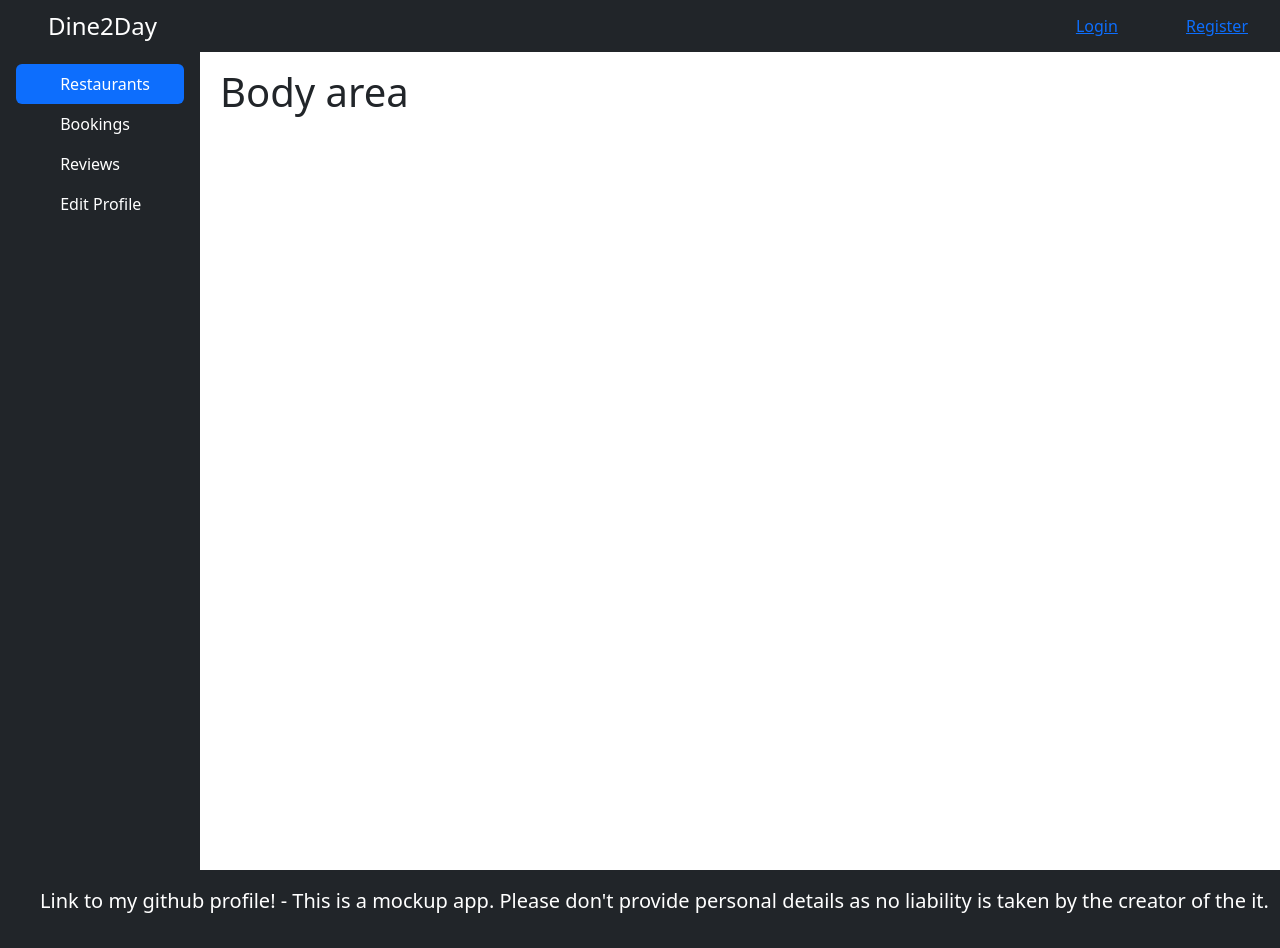
After one commit to alexonati/booking, a Django app: template booking_website/templates/user_dashboard.html in a window 1280 px wide. The commit adds this page. Run offline with Django 4.2, Linux system fonts and the light colour scheme; the template is opened without the code that fills it, so the values that code supplies are empty; some libraries are stand-ins or nearby versions.

Commit message:
redone the db & migrations & updated the user_dashboard.html

```diff
--- a/booking_website/forms.py
+++ b/booking_website/forms.py
@@ -13,12 +13,12 @@ class RegisterForm(forms.ModelForm):
         model = AuthUser
         fields = ['first_name', 'last_name', 'username', 'email', 'is_staff']
         help_texts = {
-            'is_staff': 'Only check this if you are a restaurant owner.',
+            'is_staff': 'Only check this if you are a restaurant business owner.',
         }
 
     def __init__(self, *args, **kwargs):
         super(RegisterForm, self).__init__(*args, **kwargs)
-        self.fields['is_staff'].label = "Restaurant Account"
+        self.fields['is_staff'].label = "Restaurant Business Account"
         self.helper = FormHelper(self)
         self.helper.form_action = reverse_lazy('register')
         self.helper.form_method = 'POST'
--- a/booking_website/templates/base.html
+++ b/booking_website/templates/base.html
@@ -5,15 +5,23 @@
     <title>{% block page_title %}{% endblock %}</title>
     <link crossorigin="anonymous" href="https://cdn.jsdelivr.net/npm/bootstrap@5.2.0-beta1/dist/css/bootstrap.min.css"
           integrity="sha384-0evHe/X+R7YkIZDRvuzKMRqM+OrBnVFBL6DOitfPri4tjfHxaWutUpFmBp4vmVor" rel="stylesheet">
+    <link href="..\..\static\css\style.css" rel="stylesheet">
 </head>
 <body>
-<header>
-    <div class="row">
-        {% include 'navigation.html' %}
-    </div>
+<header class="w-auto">
+         {% include 'navigation.html' %}
 </header>
 <main>
     {% block content %}{% endblock %}
 </main>
 </body>
+<footer>
+<div class="navbar fixed-bottom navbar-dark bg-dark">
+      <span class="navbar-text">
+      <a class="navbar-brand" href="https://github.com/alexonati?tab=repositories" target="_blank" style="margin-left: 2em;"> Link to
+            my github profile!&nbsp-&nbspThis is a mockup app. Please don't provide personal details as no liability is
+            taken by the creator of the it.</a></p>
+      </span>
+</div>
+</footer>
 </html>
--- a/booking_website/templates/navigation.html
+++ b/booking_website/templates/navigation.html
@@ -1,14 +1,21 @@
-<nav class="navbar navbar-dark bg-dark">
-            <a href="/" style="margin-left: 2em"> Homepage</a>
+<div class="fixed-top vw-100">
+    <nav class="navbar navbar-dark bg-dark flex-row-reverse vw-100">
         <div>
             {% if user.is_authenticated %}
             {% if user.is_staff %}
             <a href="{% url 'admin:index' %}">Admin</a>
             {% endif %}
-            <a href="{% url 'logout' %}">Logout</a>
+            <a href="{% url 'logout' %}" style="margin-right: 2em">Logout</a>
             {% else %}
-            <a href="{% url 'login' %}" style="margin-right: 2em">Login</a>
-            <a href="{% url 'register' %}" style="margin-right: 2em">Register</a>
+            <a href="{% url 'login' %}" style="margin-left: 2em; margin-right: 2em">Login</a>
+            <a href="{% url 'register' %}" style="margin-left: 2em; margin-right: 2em">Register</a>
             {% endif %}
         </div>
+               <a class="d-flex align-items-center mb-3 mb-md-0 me-md-auto text-white text-decoration-none" href="/">
+                    <svg class="bi pe-none me-2" height="32" width="40">
+                        <use xlink:href="#bootstrap"/>
+                    </svg>
+                    <span class="fs-4">Dine2Day</span>
+                </a>
 </nav>
+</div>
--- /dev/null
+++ b/booking_website/templates/user_dashboard.html
@@ -0,0 +1,52 @@
+{% extends 'base.html' %}
+{% load crispy_forms_tags %}
+
+{% block title %}Profile{% endblock %}
+
+{% block content %}
+
+<div class="container-fluid vh-100 ">
+        <div class="row" >
+            <div class="col-4 vh-100 position-static d-flex flex-column flex-shrink-0 p-3 text-white bg-dark"
+                 style="width: 200px; position: sticky">
+                <ul class="nav nav-pills flex-column mb-auto">
+                    <li class="nav-item">
+                        <a aria-current="page" class="nav-link active" href="#">
+                            <svg class="bi pe-none me-2" height="16" width="16">
+                                <use xlink:href="#home"/>
+                            </svg>
+                            Restaurants
+                        </a>
+                    </li>
+                    <li>
+                        <a class="nav-link text-white" href="#">
+                            <svg class="bi pe-none me-2" height="16" width="16">
+                                <use xlink:href="#speedometer2"/>
+                            </svg>
+                            Bookings
+                        </a>
+                    </li>
+                    <li>
+                        <a class="nav-link text-white" href="#">
+                            <svg class="bi pe-none me-2" height="16" width="16">
+                                <use xlink:href="#table"/>
+                            </svg>
+                            Reviews
+                        </a>
+                    </li>
+                    <li>
+                        <a class="nav-link text-white" href="#">
+                            <svg class="bi pe-none me-2" height="16" width="16">
+                                <use xlink:href="#grid"/>
+                            </svg>
+                            Edit Profile
+                        </a>
+                    </li>
+                </ul>
+            </div>
+            <div class="col-8 vh-100 scroll" style="overflow-y: auto; height: 700px; margin: 20px;">
+                <h1>Body area</h1>
+            </div>
+        </div>
+    </div>
+    {% endblock %}
--- a/booking_website/views.py
+++ b/booking_website/views.py
@@ -17,6 +17,8 @@ def login_view(request):
 
         if user is not None:
             login(request, user)
+            if user.is_staff:
+                return redirect(reverse('admin:index'))
             return redirect(reverse('profile'))
 
     return render(request, 'login.html')
@@ -31,6 +33,8 @@ def register_view(request):
         if form.is_valid():
             user = form.save()
             login(request, user)
+            if user.is_staff:
+                return redirect(reverse('admin:index'))
             return redirect(reverse('profile'))
 
     return render(request, 'register.html', {
@@ -45,4 +49,4 @@ def logout_view(request):
 
 @login_required
 def profile_view(request):
-    return HttpResponse('This is the profile route.')
+    return render(request, 'user_dashboard.html')
--- a/static/css/style.css
+++ b/static/css/style.css
@@ -1,9 +1,22 @@
+body, html {
+    height: 100%;
+    overflow: hidden;
+  	padding-top: 24px;
+  	padding-bottom: 25px;
+}
+
+.scroll {
+    overflow: auto;
+    height: 100%;
+    padding: 0;
+}
+
 .header {
     display: flex;
     justify-content: center;
 }
 
-.btn-group{
+.btn-group {
     margin-left: 100px;
     margin-top: 5px;
     margin-bottom: 10px;
@@ -16,7 +29,7 @@
   width: 100%;
 }
 
-video{
+video {
     width: 100%;
     height: 100%;
 }
```
Also changed, not shown: booking_website/admin.py (+8 -3 lines), booking_website/models.py (+10 -14 lines), booking_website/templates/landing_page.html (+3 -5 lines), booking_website/migrations/0001_initial.py, booking_website/migrations/0002_remove_restaurant_booking_and_more.py, booking_website/migrations/0002_rename_table_id_booking_table_and_more.py (deleted), booking_website/migrations/0003_alter_booking_booking_fee_amount_and_more.py (added), booking_website/migrations/0003_remove_restaurant_review.py (deleted), booking_website/migrations/0004_alter_booking_booking_fee_amount_alter_booking_table_and_more.py (deleted), booking_website/migrations/0004_alter_booking_booking_fee_amount_and_more.py (added), booking_website/migrations/0006_alter_restaurant_image.py (deleted), media/booking_website/Langa2Meri_85CNxc1.png (added).
